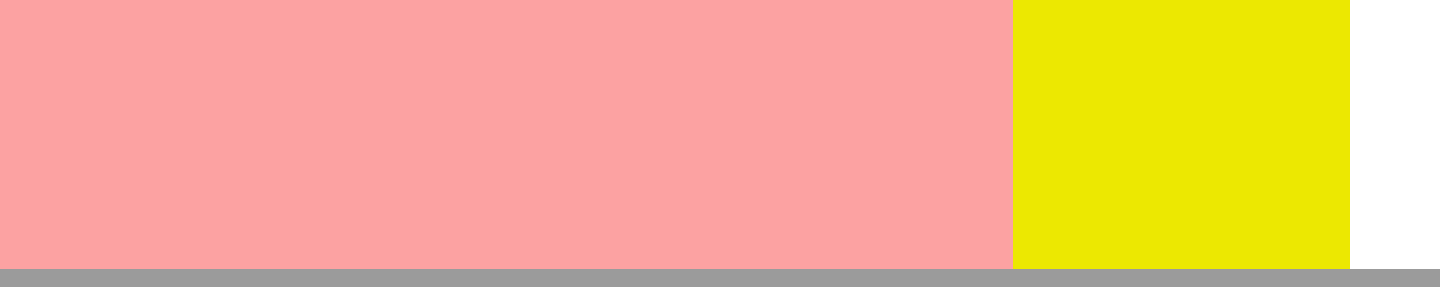
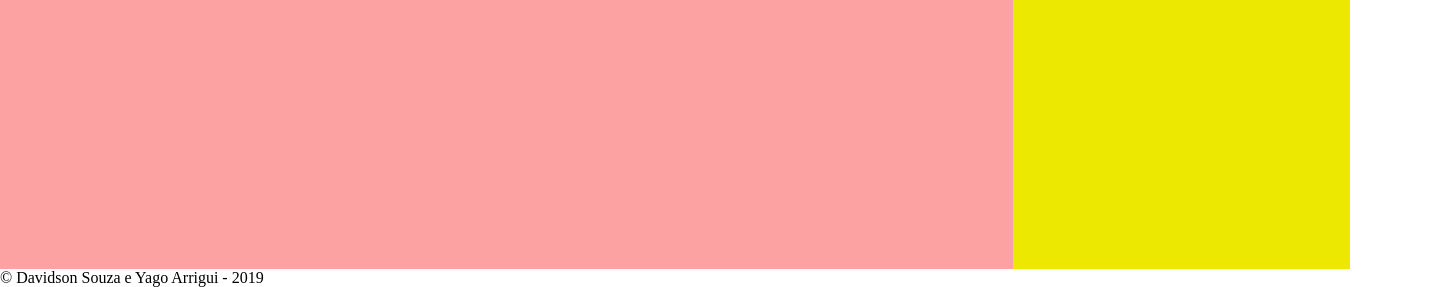
Before and after one commit to Iagoarrighi/ProjetoFinal, a PHP site: page / in a window 1440 px wide. Shown: the part 961-1248 px from the top of the page. Run offline with PHP 8.4, Linux system fonts and the light colour scheme.

Commit message:
Terminado

```diff
--- a/Assinar/assinar.html
+++ b/Assinar/assinar.html
@@ -92,6 +92,9 @@
     </div>
     </div>
     </div>
+    <div class = "dev-info">
+        <p>© Davidson Souza e Yago Arrigui - 2019</div>
+    </div>
 </body>
 
 </html>
--- a/HomePage/index.php
+++ b/HomePage/index.php
@@ -113,6 +113,8 @@
                     </figure>
                 </div>
             </div>
-
+            <div class = "dev-info">
+                <p>© Davidson Souza e Yago Arrigui - 2019</div>
+            </div>
     </body>
 </html>
--- a/Login/Login.php
+++ b/Login/Login.php
@@ -33,5 +33,8 @@
             </div>
         </div>
     </body>
+    <div class = "dev-info">
+        <p>© Davidson Souza e Yago Arrigui - 2019</div>
+    </div>
     <script src="Login.js"></script>
 </HTML>
--- a/cadastro/cadastro.html
+++ b/cadastro/cadastro.html
@@ -47,5 +47,8 @@
                 </form>
             </div>
         </div>
+        <div class = "dev-info">
+            <p>© Davidson Souza e Yago Arrigui - 2019</div>
+        </div>
     </body>
 </html>
```
